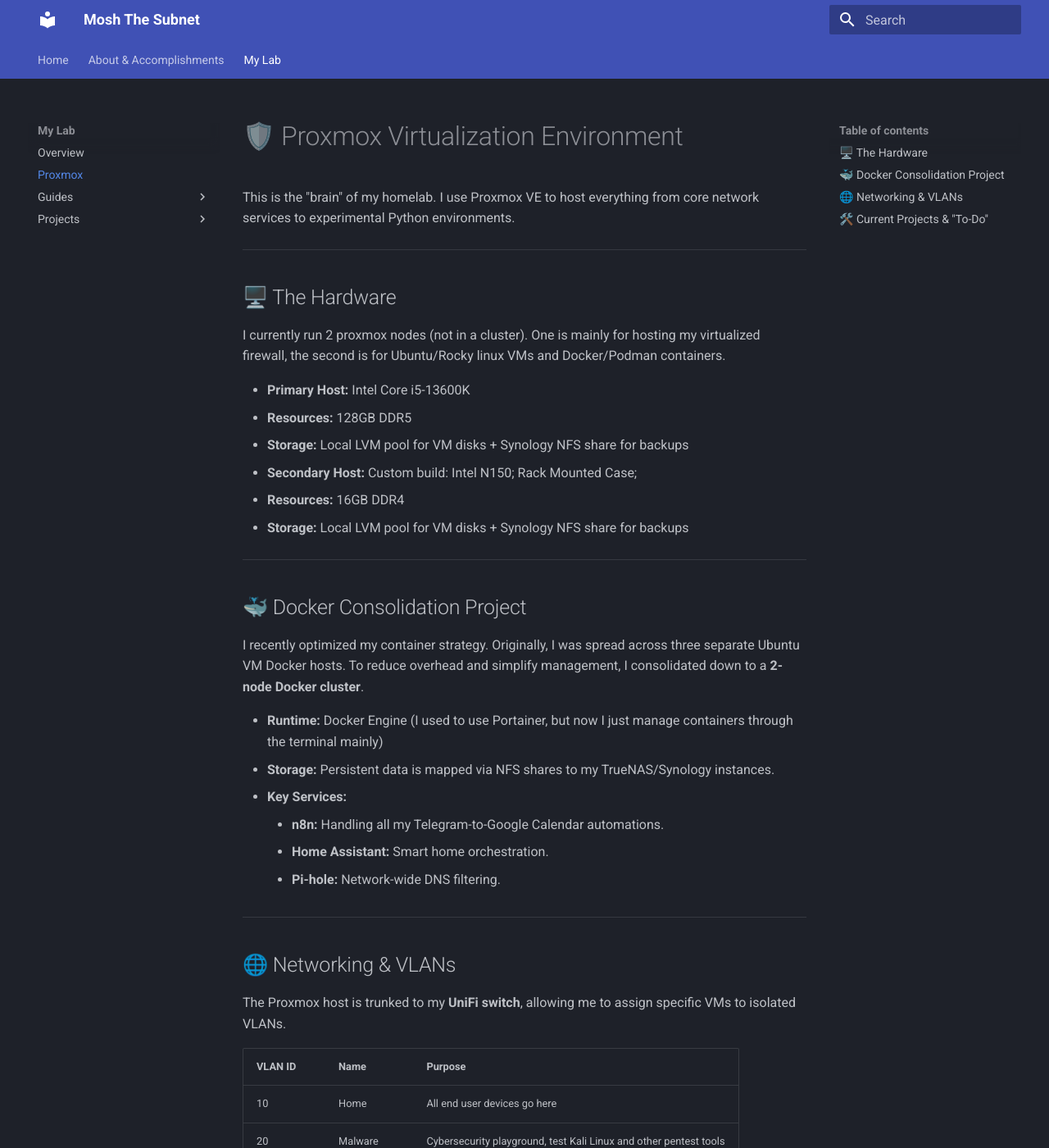
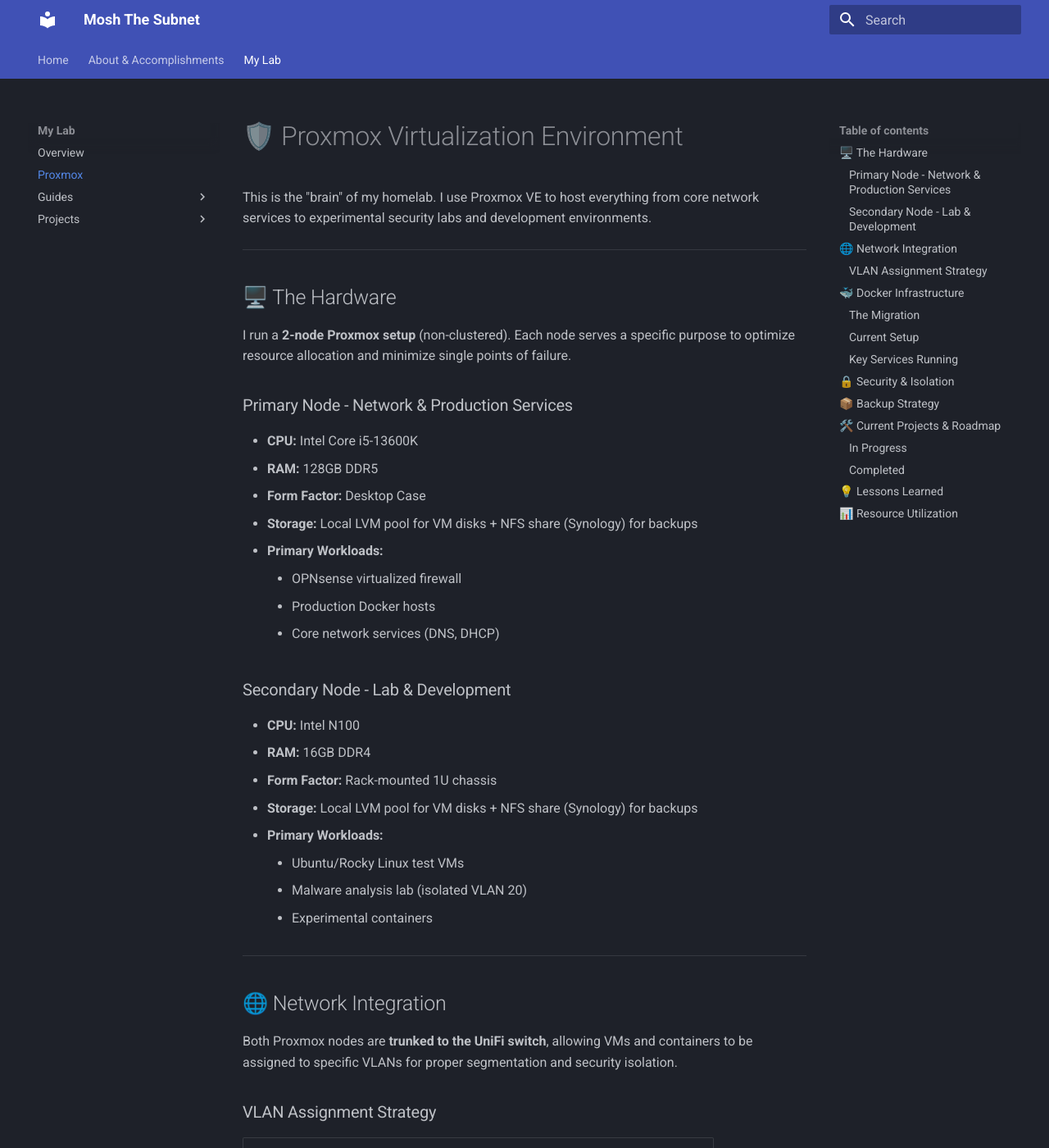
Before and after one commit to moshthesubnet/my-lab-docs, an MkDocs documentation site: the page built from docs/lab/proxmox.md, in a window 1280 px wide and 1400 px high. Shown: the whole window at 82% size. Built offline with MkDocs 1.6.1 and Material for MkDocs 9.7.7, drawn with Linux system fonts in a browser that asks for light colours; some of the changed text lies outside the part shown.

Commit message:
Update proxmox.md

```diff
--- a/docs/lab/proxmox.md
+++ b/docs/lab/proxmox.md
@@ -1,52 +1,155 @@
 # 🛡️ Proxmox Virtualization Environment
 
-This is the "brain" of my homelab. I use Proxmox VE to host everything from core network services to experimental Python environments.
+This is the "brain" of my homelab. I use Proxmox VE to host everything from core network services to experimental security labs and development environments.
 
 ---
 
 ## 🖥️ The Hardware
-I currently run 2 proxmox nodes (not in a cluster). One is mainly for hosting my virtualized firewall, the second is for Ubuntu/Rocky linux VMs and Docker/Podman containers.
 
-* **Primary Host:** Intel Core i5-13600K
-* **Resources:** 128GB DDR5
-* **Storage:** Local LVM pool for VM disks + Synology NFS share for backups
-* **Secondary Host:** Custom build: Intel N150; Rack Mounted Case;
-* **Resources:** 16GB DDR4
-* **Storage:** Local LVM pool for VM disks + Synology NFS share for backups
+I run a **2-node Proxmox setup** (non-clustered). Each node serves a specific purpose to optimize resource allocation and minimize single points of failure.
+
+### Primary Node - Network & Production Services
+
+* **CPU:** Intel Core i5-13600K
+* **RAM:** 128GB DDR5
+* **Form Factor:** Desktop Case
+* **Storage:** Local LVM pool for VM disks + NFS share (Synology) for backups
+* **Primary Workloads:**
+    * OPNsense virtualized firewall
+    * Production Docker hosts
+    * Core network services (DNS, DHCP)
+
+### Secondary Node - Lab & Development
+
+* **CPU:** Intel N100
+* **RAM:** 16GB DDR4
+* **Form Factor:** Rack-mounted 1U chassis
+* **Storage:** Local LVM pool for VM disks + NFS share (Synology) for backups
+* **Primary Workloads:**
+    * Ubuntu/Rocky Linux test VMs
+    * Malware analysis lab (isolated VLAN 20)
+    * Experimental containers
 
 ---
 
-## 🐳 Docker Consolidation Project
-I recently optimized my container strategy. Originally, I was spread across three separate Ubuntu VM Docker hosts. To reduce overhead and simplify management, I consolidated down to a **2-node Docker cluster**.
+## 🌐 Network Integration
 
-* **Runtime:** Docker Engine (I used to use Portainer, but now I just manage containers through the terminal mainly)
-* **Storage:** Persistent data is mapped via NFS shares to my TrueNAS/Synology instances.
-* **Key Services:**
-    * **n8n:** Handling all my Telegram-to-Google Calendar automations.
-    * **Home Assistant:** Smart home orchestration.
-    * **Pi-hole:** Network-wide DNS filtering.
+Both Proxmox nodes are **trunked to the UniFi switch**, allowing VMs and containers to be assigned to specific VLANs for proper segmentation and security isolation.
+
+### VLAN Assignment Strategy
+
+| VLAN | VM/Container Type | Security Posture |
+| :--- | :--- | :--- |
+| **40 (Servers)** | Production Ubuntu/Rocky VMs | Firewalled, monitored |
+| **20 (Malware)** | Security lab, Kali Linux, pentesting | Fully isolated, no internet |
+| **30 (Homelab)** | Development & testing VMs | Isolated from production |
+| **99 (Management)** | Proxmox web GUI access | Restricted to admin workstation |
+
+**Bridge Configuration:** Each Proxmox node uses a VLAN-aware bridge (`vmbr0`) configured to trunk VLANs 10, 20, 30, 40, 50, and 99.
+
+[Learn more about my VLAN architecture →](../projects/VLAN_segmentation.md)
 
 ---
 
-## 🌐 Networking & VLANs
-The Proxmox host is trunked to my **UniFi switch**, allowing me to assign specific VMs to isolated VLANs.
+## 🐳 Docker Infrastructure
 
-| VLAN ID | Name | Purpose |
+I recently optimized my container strategy for efficiency and simplified management.
+
+### The Migration
+
+**Before:** 3 separate Ubuntu VM Docker hosts (resource-intensive, complex management)
+**After:** 2-node Docker cluster (reduced overhead, centralized orchestration)
+
+### Current Setup
+
+* **Runtime:** Docker Engine (managed via CLI and automation scripts)
+* **Storage:** Persistent data mapped to NFS shares on TrueNAS/Synology for reliability
+* **Deployment:** Manual deployment via SSH + future automation with Ansible
+
+### Key Services Running
+
+| Service | Purpose | VLAN |
 | :--- | :--- | :--- |
-| 10 | Home | All end user devices go here
-| 20 | Malware | Cybersecurity playground, test Kali Linux and other pentest tools |
-| 30 | Lab | Test different operating systems |
-| 40 | Servers | All Ubuntu/Rocky Linux VMs live here |
-| 50 | IoT | All smart devices go here
-| 99 | Management | Proxmox GUI, Switch, and AP access |
-| 999 | Native | Sink hole VLAN instead of VLAN 1
+| **n8n** | Workflow automation (Telegram ↔ Google Calendar) | 40 |
+| **Home Assistant** | Smart home orchestration | 40 |
+| **Pi-hole** | Network-wide DNS filtering & ad blocking | 40 |
+| **Uptime Kuma** | Service monitoring & alerting | 40 |
+| **MkDocs** | Documentation site (this site!) | 40 |
 
 ---
 
-## 🛠️ Current Projects & "To-Do"
-* [ ] Implement **Terraform** to spin up/down Ubuntu VMs automatically.
-* [ ] Automate Proxmox backups to an offsite S3 bucket.
+## 🔒 Security & Isolation
+
+Proxmox VMs are strategically isolated based on their risk profile:
+
+* **Malware Lab (VLAN 20):** Completely air-gapped from other networks. Used for testing Kali Linux tools, analyzing suspicious files, and learning offensive security techniques.
+* **Production Services (VLAN 40):** Firewalled access from Home VLAN, monitored for anomalies.
+* **Management Access (VLAN 99):** Proxmox GUI accessible only from dedicated admin VLAN with ACL restrictions.
 
 ---
 
-> **Note:** Documentation is a living breathing thing. As I scale from 2 Docker hosts to more (or less!), I update these specs to reflect the current state of "The Subnet."
+## 📦 Backup Strategy
+
+**Proxmox Native Backups:**
+* Weekly automated snapshots using Proxmox Backup Server
+* Stored on NFS share (Synology NAS)
+* 4-week retention policy
+
+**Critical VMs:**
+* Daily snapshots before major changes
+* Manual exports before system updates
+
+**Future Enhancement:**
+* Automated offsite backups to AWS S3 using Terraform
+
+---
+
+## 🛠️ Current Projects & Roadmap
+
+### In Progress
+
+* [ ] **Terraform for VM Provisioning:** Automate Ubuntu VM deployment with predefined configurations
+* [ ] **Ansible Configuration Management:** Deploy consistent Docker configurations across both nodes
+* [ ] **Proxmox Clustering:** Evaluate HA clustering for critical services
+
+### Completed
+
+* [x] Consolidated Docker infrastructure from 3 hosts to 2
+* [x] Implemented VLAN-aware bridging on both Proxmox nodes
+* [x] Deployed NFS-backed persistent storage for containers
+* [x] Migrated OPNsense to virtualized environment
+
+---
+
+## 💡 Lessons Learned
+
+**What Works:**
+* Separating network services (firewall) from lab workloads across two nodes provides better stability
+* NFS-backed storage for Docker volumes enables easy VM migration
+* VLAN trunk configuration allows flexible VM placement without network reconfiguration
+
+**What I'd Change:**
+* Initially over-provisioned Ubuntu VMs for Docker—lean Alpine-based VMs would've been more efficient
+* Should have implemented configuration management (Ansible) from day one instead of manual setup
+
+---
+
+## 📊 Resource Utilization
+
+*Current allocation across both nodes:*
+
+**Primary Node (i5-13600K):**
+* VMs Running: 13
+* LXCs Running: 4
+* Total RAM Allocated: 60GB / 128GB
+
+
+**Secondary Node (N100):**
+* VMs Running: 1
+* LXCs Running: 1
+* Total RAM Allocated: 12GB / 16GB
+
+
+---
+
+> **Note:** Documentation is a living, breathing thing. As I scale and optimize, I update these specs to reflect the current state of "The Subnet."
```
